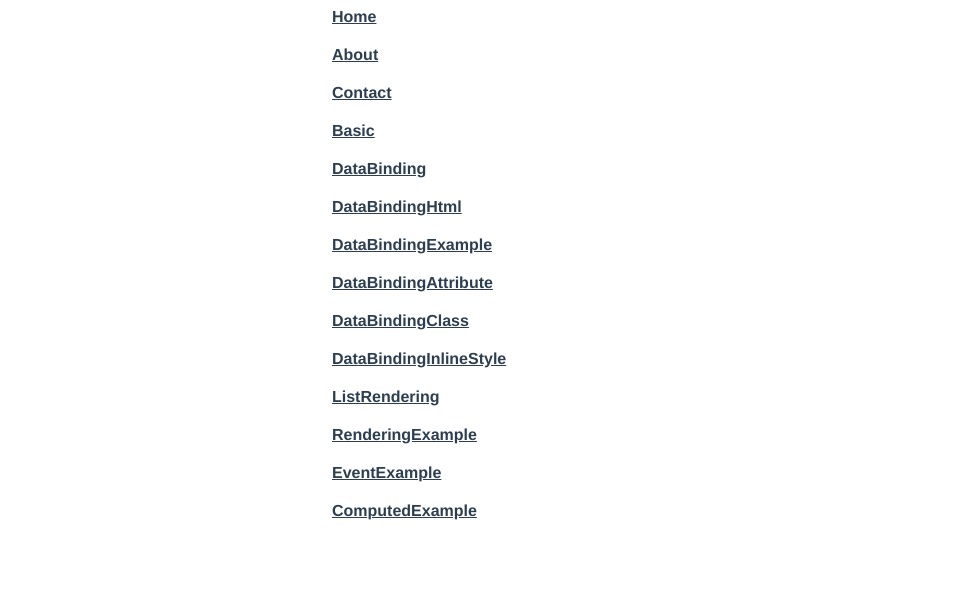
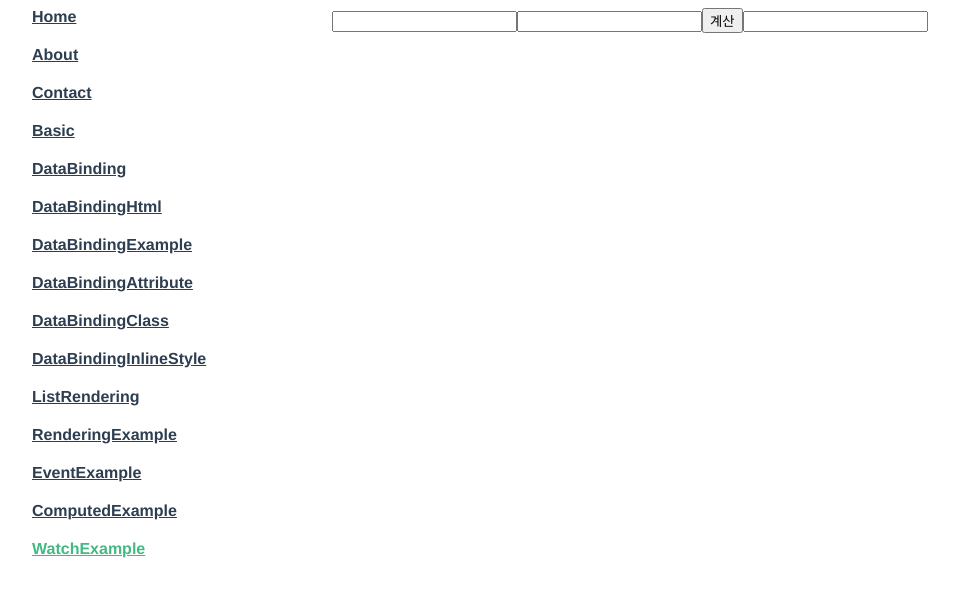
Before and after one commit to boxkwon/portfolio, a Vue app: page /Watchexample in a window 1280 px wide. Shown: the top 596 px of the page, without its empty margins (158-1117 px from the left). Built offline with nearby package versions, Linux system fonts and the light colour scheme.

Commit message:
Watch
Signed-off-by: boxkwon <boxkwon@gmail.com>

```diff
--- a/src/App.vue
+++ b/src/App.vue
@@ -14,6 +14,7 @@
     <router-link to="/Renderingexample">RenderingExample</router-link>
     <router-link to="/Eventexample">EventExample</router-link>
     <router-link to="/Computedexample">ComputedExample</router-link>
+    <router-link to="/Watchexample">WatchExample</router-link>
   </div>
   <router-view/>
 </template>
--- a/src/router/index.js
+++ b/src/router/index.js
@@ -82,7 +82,11 @@ const routes = [
     name: 'ComputedExample',
     component: () => import(/* webpackChunkName: "Computedexample" */ '../views/ComputedExample.vue')
   },
-
+  {
+    path: '/Watchexample',
+    name: 'WatchExample',
+    component: () => import(/* webpackChunkName: "Watchexample" */ '../views/WatchExample.vue')
+  },
 ]
 
 const router = createRouter({
--- /dev/null
+++ b/src/views/WatchExample.vue
@@ -0,0 +1,46 @@
+<template>
+    <div class="view">
+        <input type="text" v-model.number="x1" />
+        <input type="text" v-model.number="x2" />
+        <button type="button" @click="plusNumber">계산</button>
+        <input type="text" v-model.number="y" />
+    </div>
+</template>
+<script>
+export default {
+    name: '',
+    components: {},
+    data() {
+        return {
+            x1: '',
+            x2: '',
+            y: '',
+        };
+    },
+    watch: {
+        x1() {
+            this.y = this.x1 + this.x2;
+        },
+        x2() {
+            this.y = this.x1 + this.x2;
+        },
+    },
+    // computed: {
+    //     y() {
+    //         return this.x1 + this.x2;
+    //     }
+    // },
+    setup() {},
+    created() {},
+    mounted() {},
+    unmounted() {},
+    methods: {
+        plusNumber() {
+            //this.y = parseInt(this.x1) + parseInt(this.x2);
+            this.y = this.x1 + this.x2;
+        }
+    },
+}
+</script>
+<style scoped>
+</style>
```
Also changed, not shown: 10 other files (tests, documents, lock files or other folders).
